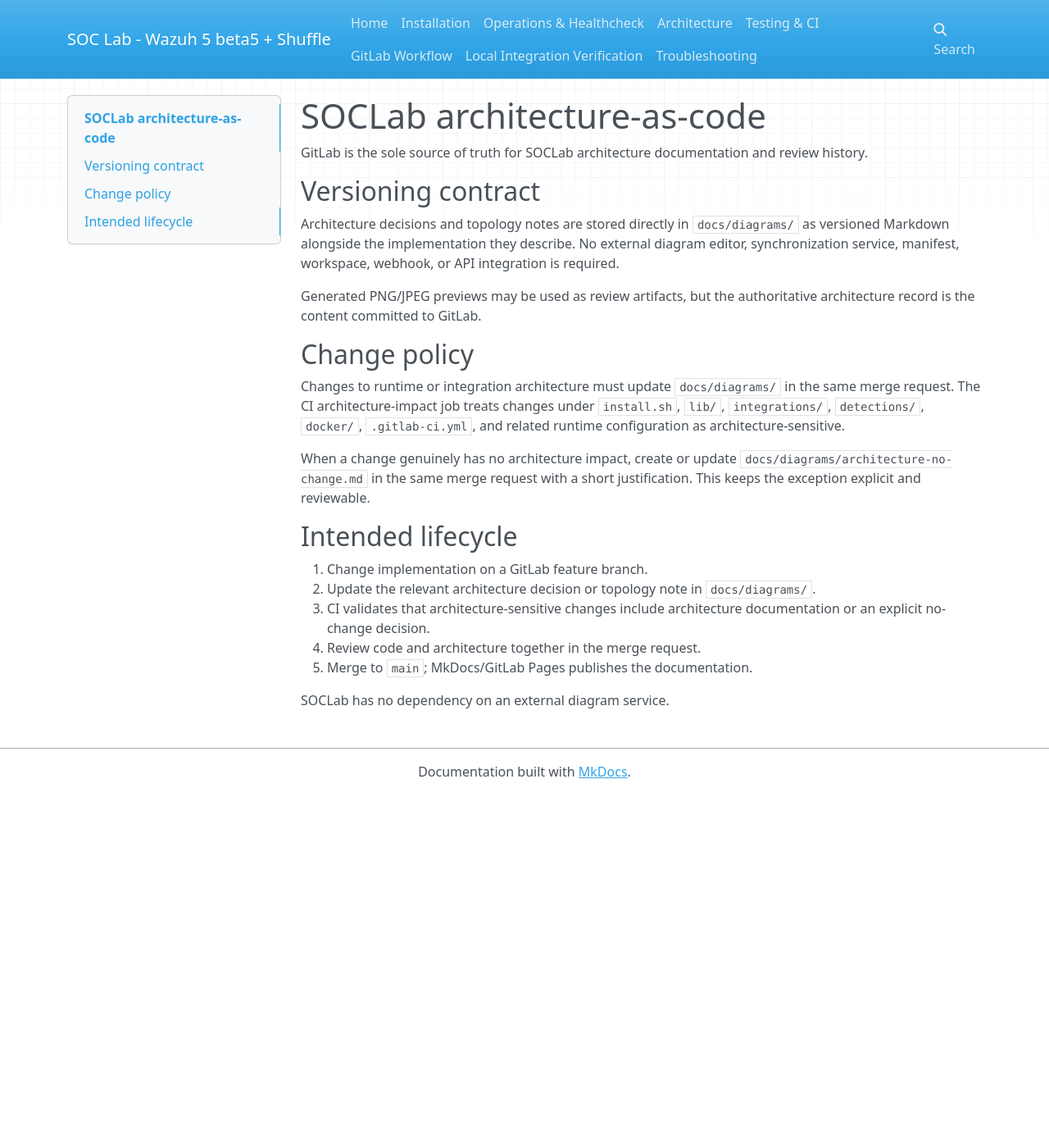
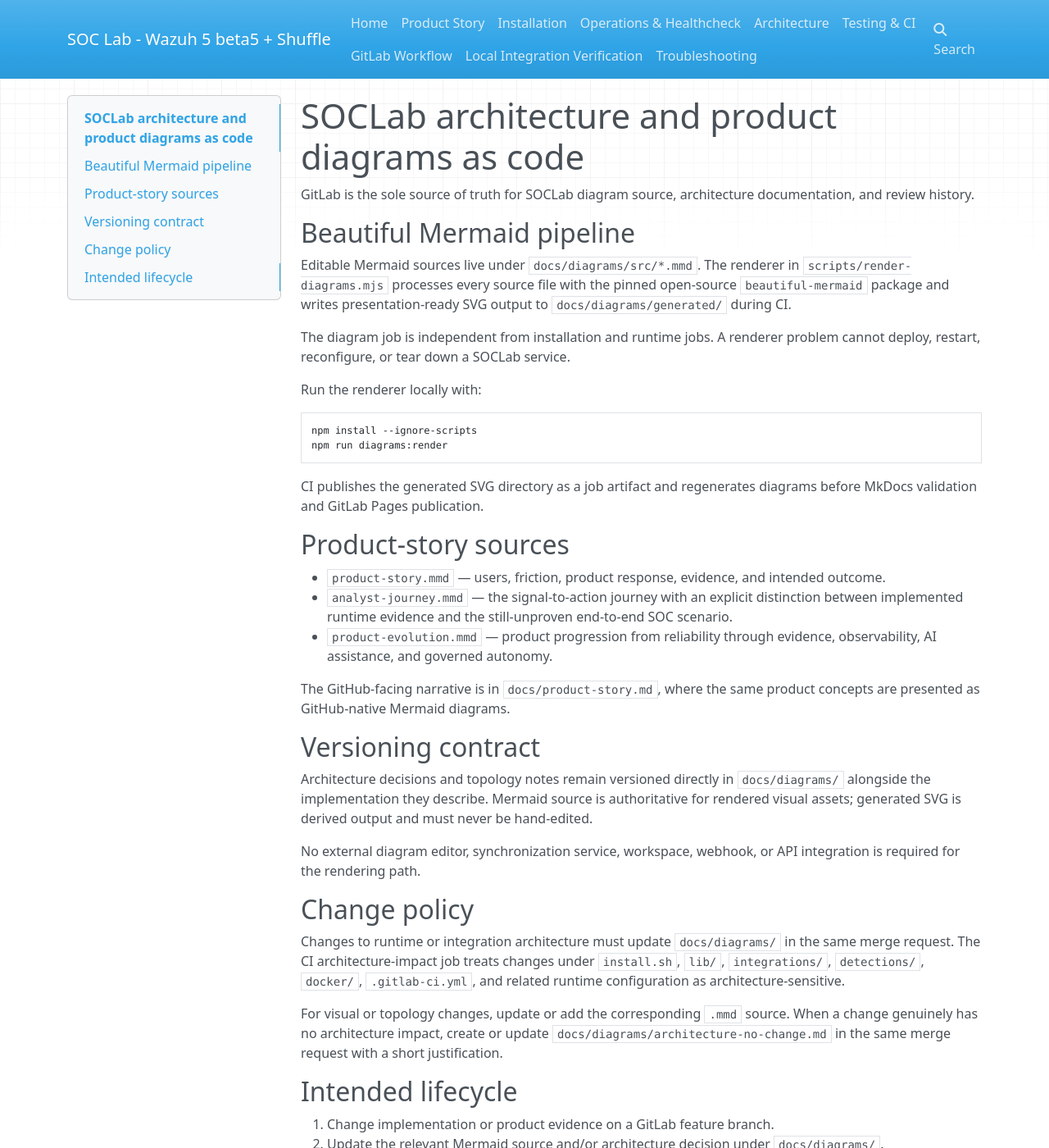
Before and after one commit to avioren/SOCLab, an MkDocs documentation site: the page built from docs/diagrams/README.md, in a window 1280 px wide and 1400 px high. Shown: the whole window at 82% size. Built offline with MkDocs 1.6.1, drawn with Linux system fonts in a browser that asks for light colours; nearby versions of some CDN libraries; some of the changed text lies outside the part shown.

Commit message:
docs(product): add product-story diagrams and validated Mermaid pipeline

````diff
--- a/docs/diagrams/README.md
+++ b/docs/diagrams/README.md
@@ -1,25 +1,46 @@
-# SOCLab architecture-as-code
+# SOCLab architecture and product diagrams as code
 
-GitLab is the sole source of truth for SOCLab architecture documentation and review history.
+GitLab is the sole source of truth for SOCLab diagram source, architecture documentation, and review history.
+
+## Beautiful Mermaid pipeline
+
+Editable Mermaid sources live under `docs/diagrams/src/*.mmd`. The renderer in `scripts/render-diagrams.mjs` processes every source file with the pinned open-source `beautiful-mermaid` package and writes presentation-ready SVG output to `docs/diagrams/generated/` during CI.
+
+The diagram job is independent from installation and runtime jobs. A renderer problem cannot deploy, restart, reconfigure, or tear down a SOCLab service.
+
+Run the renderer locally with:
+
+```bash
+npm install --ignore-scripts
+npm run diagrams:render
+```
+
+CI publishes the generated SVG directory as a job artifact and regenerates diagrams before MkDocs validation and GitLab Pages publication.
+
+## Product-story sources
+
+- `product-story.mmd` — users, friction, product response, evidence, and intended outcome.
+- `analyst-journey.mmd` — the signal-to-action journey with an explicit distinction between implemented runtime evidence and the still-unproven end-to-end SOC scenario.
+- `product-evolution.mmd` — product progression from reliability through evidence, observability, AI assistance, and governed autonomy.
+
+The GitHub-facing narrative is in `docs/product-story.md`, where the same product concepts are presented as GitHub-native Mermaid diagrams.
 
 ## Versioning contract
 
-Architecture decisions and topology notes are stored directly in `docs/diagrams/` as versioned Markdown alongside the implementation they describe. No external diagram editor, synchronization service, manifest, workspace, webhook, or API integration is required.
+Architecture decisions and topology notes remain versioned directly in `docs/diagrams/` alongside the implementation they describe. Mermaid source is authoritative for rendered visual assets; generated SVG is derived output and must never be hand-edited.
 
-Generated PNG/JPEG previews may be used as review artifacts, but the authoritative architecture record is the content committed to GitLab.
+No external diagram editor, synchronization service, workspace, webhook, or API integration is required for the rendering path.
 
 ## Change policy
 
 Changes to runtime or integration architecture must update `docs/diagrams/` in the same merge request. The CI architecture-impact job treats changes under `install.sh`, `lib/`, `integrations/`, `detections/`, `docker/`, `.gitlab-ci.yml`, and related runtime configuration as architecture-sensitive.
 
-When a change genuinely has no architecture impact, create or update `docs/diagrams/architecture-no-change.md` in the same merge request with a short justification. This keeps the exception explicit and reviewable.
+For visual or topology changes, update or add the corresponding `.mmd` source. When a change genuinely has no architecture impact, create or update `docs/diagrams/architecture-no-change.md` in the same merge request with a short justification.
 
 ## Intended lifecycle
 
-1. Change implementation on a GitLab feature branch.
-2. Update the relevant architecture decision or topology note in `docs/diagrams/`.
-3. CI validates that architecture-sensitive changes include architecture documentation or an explicit no-change decision.
-4. Review code and architecture together in the merge request.
-5. Merge to `main`; MkDocs/GitLab Pages publishes the documentation.
-
-SOCLab has no dependency on an external diagram service.
+1. Change implementation or product evidence on a GitLab feature branch.
+2. Update the relevant Mermaid source and/or architecture decision under `docs/diagrams/`.
+3. CI validates architecture impact and renders every Mermaid source.
+4. Review implementation, narrative, flow source, and rendered SVG artifact together.
+5. Merge to `main`; MkDocs/GitLab Pages publishes the documentation and the repository mirror exposes the same source on GitHub.
--- a/mkdocs.yml
+++ b/mkdocs.yml
@@ -1,7 +1,8 @@
 site_name: SOC Lab - Wazuh 5 beta5 + Shuffle
-site_description: Reproducible WSL2 SOC/SOAR lab with health checks and GitLab CI
+site_description: SOCLab treats a reproducible SOC/SOAR lab as a testable security product with evidence-driven evolution.
 nav:
   - Home: index.md
+  - Product Story: product-story.md
   - Installation: installation.md
   - Operations & Healthcheck: operations.md
   - Architecture: architecture.md
````
Also changed, not shown: .gitlab-ci.yml (+24 -0 lines), README.md (+18 -0 lines), docs/product-story.md (added, +58 -0 lines), package.json (added, +11 -0 lines), 4 other files.
